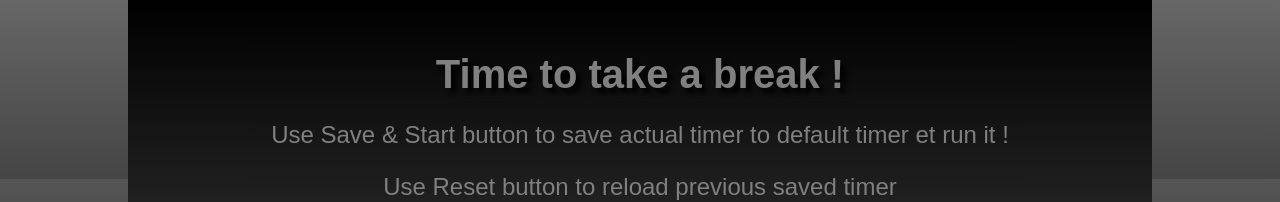
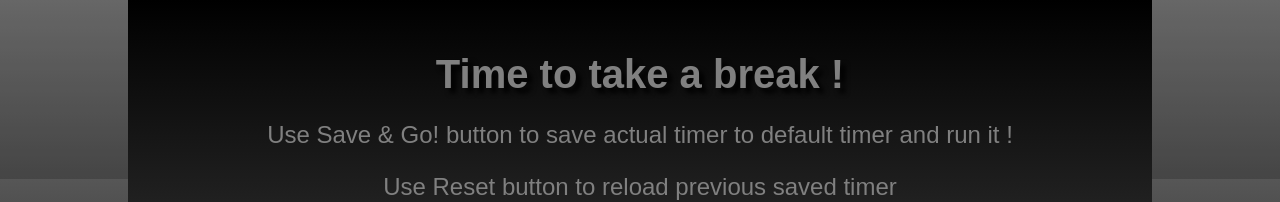
Before and after one commit to fabquo/pomodoro-react, a React (Vite) app: page / in a window 1280 px wide. Shown: the top 202 px of the page. Built offline with nearby package versions, Linux system fonts and the light colour scheme.

Commit message:
Responsive OK

```diff
--- a/src/components/app/App.jsx
+++ b/src/components/app/App.jsx
@@ -9,22 +9,39 @@ const App = () => {
     const [isActive, setIsActive] = useState(false);
     const [startMinutes, setStartMinutes] = useState(0);
     const [startSeconds, setStartSeconds] = useState(0);
+    const [appTitle, setAppTitle] = useState("Let's work !");
 
     const [cooldown, setCooldown] = useState(100);
-
     const timeToGo =
         ((minutes * 60 + seconds) / (startMinutes * 60 + startSeconds)) * 100;
+    const titleUpdate = () => {
+        if (timeToGo > 75 && timeToGo <= 100) {
+            setAppTitle("Let's work !");
+        }
+        if (timeToGo > 50 && timeToGo <= 75) {
+            setAppTitle("A little more");
+        }
+        if (timeToGo > 25 && timeToGo <= 50) {
+            setAppTitle("Half way !");
+        }
+        if (timeToGo <= 25){
+            setAppTitle("Finish line !");
+        }
+    };
+
     useEffect(() => {
         setCooldown(timeToGo);
+        titleUpdate();
     });
     const styleWidth = {
-        width: cooldown + "%",
+        width: `${cooldown}%`,
     };
+
     return (
         <div>
             <div className={"timerCount"}>
                 <div className={"timerBackground"} style={styleWidth} />
-                <h2 className={"appTitle"}>Let's Work !</h2>
+                <h2 className={"appTitle"}>{appTitle}</h2>
                 <h1 className={"timerCount--timer"}>
                     {minutes < 10 && "0"}
                     {minutes}
--- a/src/components/modal/modal.jsx
+++ b/src/components/modal/modal.jsx
@@ -5,16 +5,6 @@ const Modal = props => {
     // Add 1 minutes to timer
     const [mouseDown, setMouseDown] = useState(false);
     const [mouseUp, setMouseUp] = useState(true);
-
-    const addMouseDown = () => {
-        setMouseDown(!mouseDown);
-        setMouseUp(!mouseUp);
-    };
-
-    const addMouseUp = () => {
-        setMouseUp(!mouseUp);
-        setMouseDown(!mouseDown);
-    };
 
     const addMinute = () => {
         if (props.minutes < 60) {
@@ -95,6 +85,7 @@ const Modal = props => {
     };
 
     const buttonStyle = "btn modalButton";
+
     return (
         <div
             className={"modal"}
@@ -104,7 +95,7 @@ const Modal = props => {
             <div className={"modalTips"}>
                 <p>
                     {
-                        "Use Save & Start button to save actual timer to default timer et run it !"
+                        "Use Save & Go! button to save actual timer to default timer and run it !"
                     }
                 </p>
                 <p>{"Use Reset button to reload previous saved timer"}</p>
```
